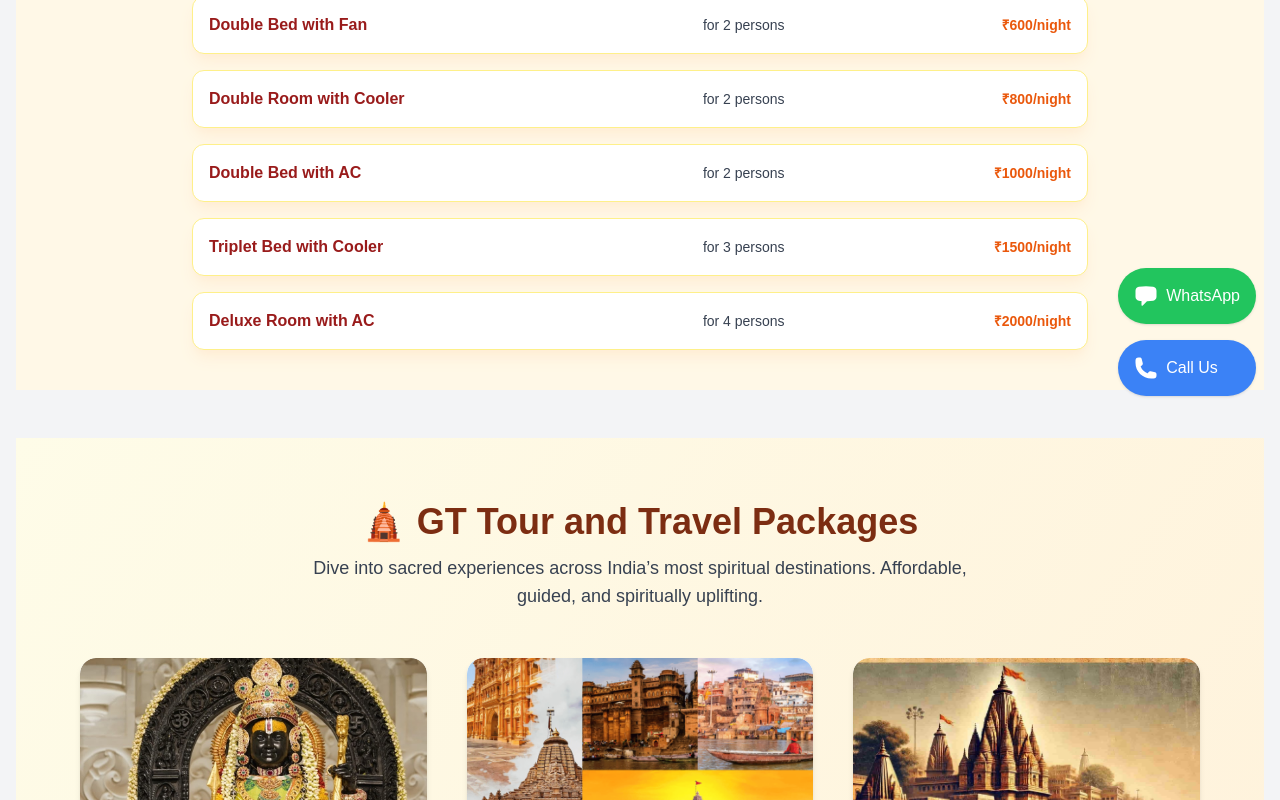
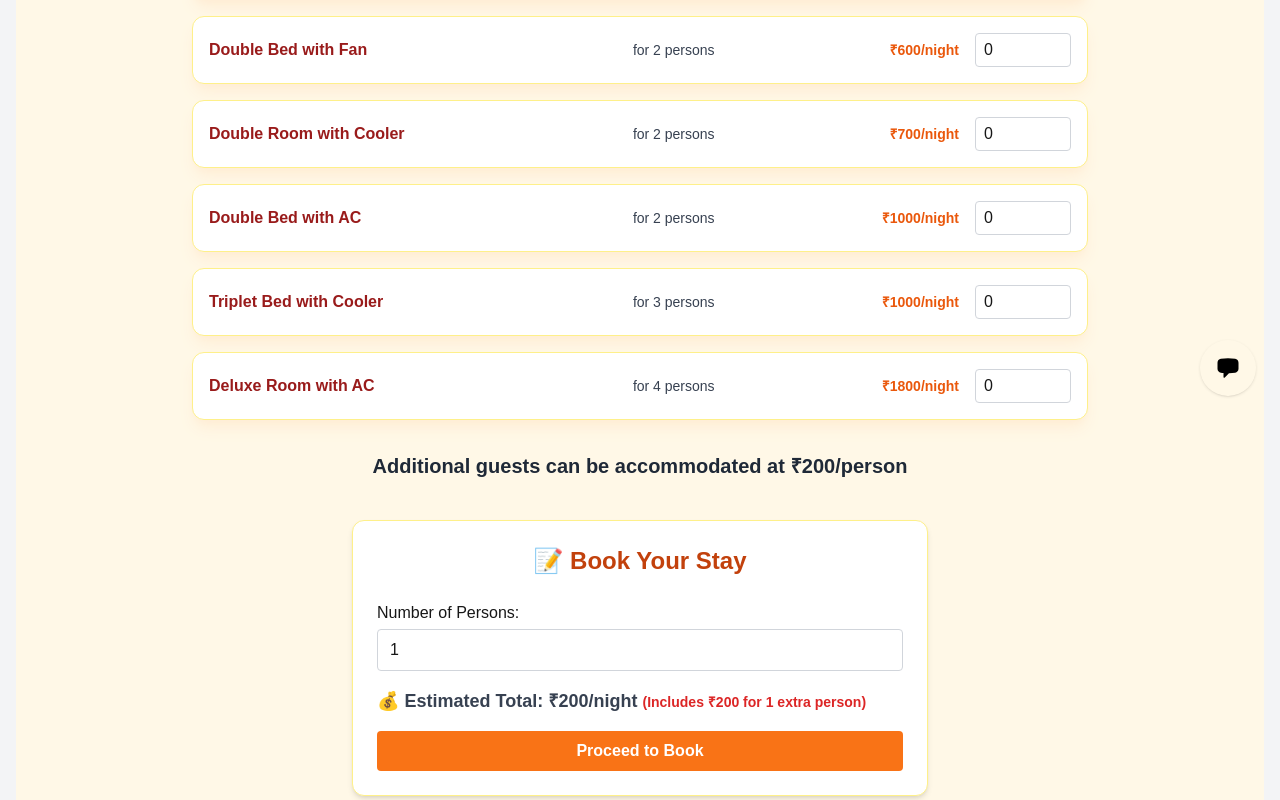
Before and after one commit to geniusrks1/geetateerth.in, a Next.js app: page / in a window 1280 px wide. Shown: the part 380-1180 px from the top of the page. Built offline with nearby package versions, Linux system fonts and the light colour scheme; a web font is replaced by a local one.

Commit message:
form for payment

```diff
--- a/src/app/page.tsx
+++ b/src/app/page.tsx
@@ -28,10 +28,12 @@
         <GT_TourAndTravel/>
         <SightseeingSection />
         <TransportSection />
+
+        <ActionButtons />
+
+        <SacredPlaces/>
         <MapSection />
-        <ActionButtons />
         <ContactSection/>
-        <SacredPlaces/>
       </main>
     </div>
     <Footer />
--- a/src/components/ActionButtons.tsx
+++ b/src/components/ActionButtons.tsx
@@ -9,18 +9,18 @@
       <a
         href="https://wa.me/7007814974?text=Hello%2C%20I%20am%20interested%20in%20booking%20a%20room"
 
-        className="bg-green-500 text-white p-4 rounded-full shadow hover:bg-green-600 flex items-center gap-2"
+        className=" text-black p-4 rounded-full shadow hover:bg-green-600 flex items-center gap-2"
         target="_blank"
         rel="noopener noreferrer"
       >
-        <ChatBubbleLeftIcon className="w-6 h-6" /> WhatsApp
+        <ChatBubbleLeftIcon className="w-6 h-6  " />
       </a>
-      <a
+      {/* <a
         href="tel:7007814974"
         className="bg-blue-500 text-white p-4 rounded-full shadow hover:bg-blue-600 flex items-center gap-2"
       >
         <PhoneIcon className="w-6 h-6" /> Call Us
-      </a>
+      </a> */}
     </div>
   );
 };
--- a/src/components/RoomsSection.tsx
+++ b/src/components/RoomsSection.tsx
@@ -1,35 +1,142 @@
 "use client";
 
-import React from "react";
+import React, { useState } from "react";
 
 const rooms = [
-  { id: 1, type: "Single Room with Fan Only", person: "for 1 person", price: "₹400/night" },
-  { id: 2, type: "Single Room with Cooler", person: "for 1 person", price: "₹500/night" },
-  { id: 5, type: "Double Bed with Fan", person: "for 2 persons", price: "₹600/night" },
-  { id: 3, type: "Double Room with Cooler", person: "for 2 persons", price: "₹800/night" },
-  { id: 4, type: "Double Bed with AC", person: "for 2 persons", price: "₹1000/night" },
-  { id: 6, type: "Triplet Bed with Cooler", person: "for 3 persons", price: "₹1500/night" },
-  { id: 8, type: "Deluxe Room with AC", person: "for 4 persons", price: "₹2000/night" },
+  { id: 1, type: "Single Room with Fan Only", person: 1, price: 400 },
+  { id: 2, type: "Single Room with Cooler", person: 1, price: 500 },
+  { id: 5, type: "Double Bed with Fan", person: 2, price: 600 },
+  { id: 3, type: "Double Room with Cooler", person: 2, price: 700 },
+  { id: 4, type: "Double Bed with AC", person: 2, price: 1000 },
+  { id: 6, type: "Triplet Bed with Cooler", person: 3, price: 1000 },
+  { id: 8, type: "Deluxe Room with AC", person: 4, price: 1800 },
 ];
 
 const RoomsSection: React.FC = () => {
+  const [numPersons, setNumPersons] = useState(1);
+  const [roomCounts, setRoomCounts] = useState<Record<number, number>>(
+    Object.fromEntries(rooms.map((room) => [room.id, 0]))
+  );
+
+  const handleRoomCountChange = (roomId: number, count: number) => {
+    setRoomCounts((prev) => ({
+      ...prev,
+      [roomId]: Math.max(0, count), // Prevent negative values
+    }));
+  };
+
+
+const totalIdealCapacity = rooms.reduce(
+  (acc, room) => acc + room.person * (roomCounts[room.id] || 0),
+  0
+);
+
+const extraPersons = Math.max(0, numPersons - totalIdealCapacity);
+const extraCharge = extraPersons * 200;
+
+const totalCost = rooms.reduce(
+  (acc, room) => acc + room.price * (roomCounts[room.id] || 0),
+  0
+) + extraCharge;
+
+
+
+
+ const handleBooking = () => {
+  const selectedRooms = rooms.filter((room) => roomCounts[room.id] > 0);
+  if (selectedRooms.length === 0) {
+    alert("Please select at least one room to book.");
+    return;
+  }
+
+  let summary = `Booking Summary:\nPersons: ${numPersons}\n`;
+
+  selectedRooms.forEach((room) => {
+    const count = roomCounts[room.id];
+    summary += `Room Type: ${room.type} x ${count} = ₹${room.price * count}/night\n`;
+  });
+
+  if (extraPersons > 0) {
+    summary += `Extra Persons: ${extraPersons} × ₹200 = ₹${extraCharge}\n`;
+  }
+
+  summary += `Total Price: ₹${totalCost}/night`;
+
+  alert(summary);
+};
+
+
   return (
-    <section id="rooms"  className="mb-12 px-4 py-10 bg-[#FFF8E7]">
+    <section id="rooms" className="mb-12 px-4 py-10 bg-[#FFF8E7]">
       <h2 className="text-3xl font-extrabold text-center mb-8 text-orange-600 tracking-wide underline underline-offset-4 decoration-yellow-400">
         🚩 Our Rooms at Shri Ram Dham
       </h2>
+
       <ul className="max-w-4xl mx-auto space-y-4">
         {rooms.map((room) => (
           <li
             key={room.id}
             className="flex flex-col lg:flex-row lg:items-center bg-white border border-yellow-200 px-4 py-4 rounded-xl shadow-lg shadow-orange-100 hover:shadow-orange-200 transition duration-300 space-y-2 lg:space-y-0 lg:space-x-4"
           >
-            <span className="text-base font-semibold text-red-800 lg:w-1/2">{room.type}</span>
-            <span className="text-sm text-gray-700 lg:w-1/4 lg:text-center">{room.person}</span>
-            <span className="text-sm text-orange-600 font-bold lg:w-1/4 lg:text-right">{room.price}</span>
+            <div className="lg:w-1/2 font-semibold text-red-800">{room.type}</div>
+            <div className="lg:w-1/4 text-sm text-gray-700 lg:text-center">
+              for {room.person} person{room.person > 1 && "s"}
+            </div>
+            <div className="lg:w-1/4 text-sm font-bold text-orange-600 lg:text-right">
+              ₹{room.price}/night
+            </div>
+            <div className="w-full lg:w-auto mt-2 lg:mt-0">
+              <input
+                type="number"
+                min={0}
+                value={roomCounts[room.id] || 0}
+                onChange={(e) =>
+                  handleRoomCountChange(room.id, parseInt(e.target.value) || 0)
+                }
+                className="w-24 border border-gray-300 rounded px-2 py-1"
+              />
+            </div>
           </li>
         ))}
       </ul>
+
+      <h3 className="text-xl font-semibold text-center mt-8 text-gray-800">
+        Additional guests can be accommodated at ₹200/person
+      </h3>
+
+      <div className="max-w-xl mx-auto mt-10 bg-white p-6 rounded-xl shadow-md border border-yellow-200">
+        <h3 className="text-2xl font-bold text-center text-orange-700 mb-6">📝 Book Your Stay</h3>
+        <div className="space-y-4">
+          <div>
+            <label className="block font-medium mb-1">Number of Persons:</label>
+            <input
+              type="number"
+              min={1}
+              value={numPersons}
+              onChange={(e) => setNumPersons(parseInt(e.target.value))}
+              className="w-full border border-gray-300 rounded px-3 py-2"
+            />
+          </div>
+
+         <div className="text-lg font-semibold text-gray-700">
+  💰 Estimated Total: ₹{totalCost}/night{" "}
+  {extraPersons > 0 && (
+    <span className="text-sm text-red-600">
+      (Includes ₹{extraCharge} for {extraPersons} extra person
+      {extraPersons > 1 && "s"})
+    </span>
+  )}
+</div>
+
+
+          <button
+            onClick={handleBooking}
+            className="w-full bg-orange-500 hover:bg-orange-600 text-white font-bold py-2 px-4 rounded mt-4"
+          >
+            Proceed to Book
+          </button>
+        </div>
+      </div>
     </section>
   );
 };
```
